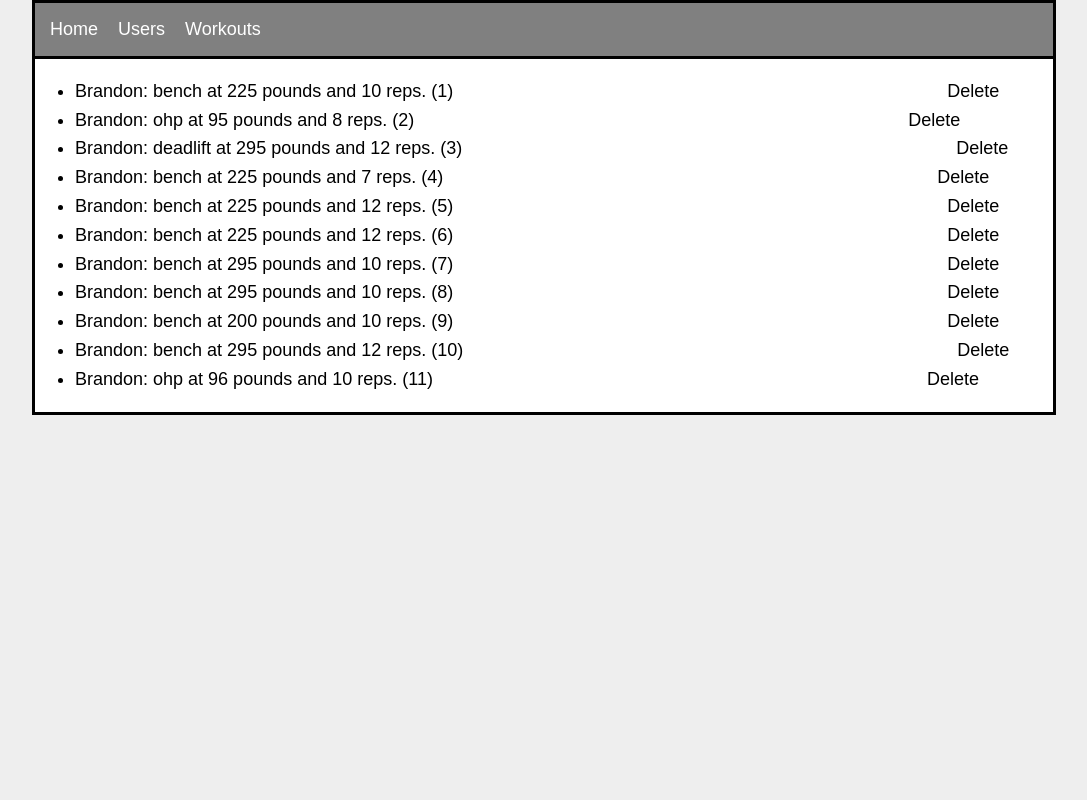
After one commit to Roaster/Workout-Logger, a Flask app: page /workouts in a window 1280 px wide. The commit adds this page. Shown: the whole page, without its empty margins (96-1183 px from the left). Run offline with Flask 2, Linux system fonts and the light colour scheme; data comes from the database, SQL or seed files in the repository; both versions use the stored data as it was after the commit.

Commit message:
Added delete feature

```diff
--- a/app.py
+++ b/app.py
@@ -1,9 +1,103 @@
 from flask import Flask
-from view import views
+from flask_sqlalchemy import SQLAlchemy
+from os import path
+from flask import Blueprint, render_template, request, redirect, url_for
 
-app = Flask(__name__)
-app.register_blueprint(views, url_prefix="/")
+db = SQLAlchemy()
+DB_NAME = "database.db"
+
+def create_app():
+    app1 = Flask(__name__)
+    app1.register_blueprint(views, url_prefix="/")
+    app1.config['SQLALCHEMY_DATABASE_URI'] = f'sqlite:///{DB_NAME}'
+    db.init_app(app1)
+
+    with app1.app_context():
+        db.create_all()
+    return app1
+
+from flask_login import UserMixin
+views = Blueprint(__name__, "views")
 
 
+class Workout(db.Model):
+    id = db.Column(db.Integer, primary_key=True)
+    workout =db.Column(db.String(10))
+    weight = db.Column(db.Integer)
+    reps = db.Column(db.Integer)
+    username = db.Column(db.String(15), db.ForeignKey('user.username'))
+
+class User(db.Model):
+    username = db.Column(db.String(15), primary_key=True)
+
+
+
+@views.route("/", methods=['GET', 'POST'])
+def home():
+    if request.method == "POST":
+        workout = str(request.form['workout'])
+        weight = str(request.form['weight'])
+        reps = str(request.form['reps'])
+        newWorkout = Workout(workout=workout, weight=weight, reps=reps, username="Brandon")
+        db.session.add(newWorkout)
+        db.session.commit()
+
+        message = "You did " + workout + " at " + weight + " pounds for " + reps + " reps"
+        return redirect(url_for('__main__.workouts'))
+        # render_template("index.html", message=message)
+    else:
+        return render_template("index.html", message = 'None')
+
+
+@views.route("/create/<username>", methods=['GET', 'POST'])
+def create(username):
+    new_user = User(username=username)
+    db.session.add(new_user)
+    db.session.commit()
+
+    return username + " Account Created"
+
+#Shows all the users in the User table
+@views.route("/users", methods= ['GET', 'POST'])
+def users():
+    users = User.query.all()
+    usersString = ""
+    for user in users:
+        usersString += (user.username + "<br/>")
+    print(users)
+    return render_template("users.html", users= users)
+
+#Deletes all the users in the User table
+@views.route("/delete")
+def delete():
+    usersDeleted = User.query.delete()
+    db.session.commit()
+
+    return str(usersDeleted) + " were deleted from the database."
+
+@views.route("/delete/<id>", methods=["GET"])
+def deleteId(id):
+    workout = Workout.query.get(id)
+    db.session.delete(workout)
+    db.session.commit()
+
+    return redirect('/workouts')
+
+#Shows all the workouts in the Workout table
+@views.route("/workouts")
+def workouts():
+    foundWorkouts = Workout.query.all()
+    workouts = ""
+
+    for workout  in foundWorkouts:
+        newWorkout = str(workout.weight) + " " + workout.workout + " " + str(workout.reps) +  workout.username +"<br/>"
+        workouts += newWorkout
+    return render_template("workouts.html", workouts = foundWorkouts)
+
+@views.route("/info")
+def info():
+    return "Welcome to the info page. This application was built to practice web development."
+
 if __name__=='__main__':
-    app.run(debug=True)
+    app1 = create_app()
+    app1.run(debug=True)
--- /dev/null
+++ b/models.py
@@ -0,0 +1 @@
+from app import db
--- /dev/null
+++ b/static/styles/main.css
@@ -0,0 +1,79 @@
+
+body{
+    color: #000;
+    background-color: #eee;
+    font-size: 18px;
+    line-height: 1.6em;
+    font-family: Arial, Helvetica, sans-serif;
+}
+
+#deleteLink{
+    color: #000;
+    margin-left: 50%;
+
+}
+
+#headerDiv{
+    width: 80%;
+    margin:0 auto;
+    background-color: white;
+    border: 3px black solid;
+    box-sizing: border-box;
+}
+#form{
+    display: block;
+}
+
+#innerText{
+    width:70%;
+    margin:0 auto;
+}
+
+#innerText h1{
+    padding-top: 25px;
+    margin-bottom:25px;
+    text-align: center;
+}
+
+#NavUl{
+    list-style-type: none;
+    margin:0 auto;
+    padding: 12px 0;
+    background-color: grey;
+    width: 80%;
+    border: 3px black solid;
+    box-sizing: border-box;
+    border-bottom: none;
+}
+
+#NavUl li{
+    display: inline;
+    padding-left: 15px;
+
+}
+
+a {
+    color: white;
+    text-decoration: none;
+}
+
+a:hover{
+    text-decoration: underline;
+}
+
+h1{
+    margin:0;
+}
+
+#NavBar {
+    width:100%;
+}
+
+html {
+    height: 100%;
+}
+
+body{
+    margin:0;
+    height: 100%;
+}
--- /dev/null
+++ b/templates/workouts.html
@@ -0,0 +1,31 @@
+<!DOCTYPE html>
+<html lang="en">
+<head>
+    <meta charset="UTF-8">
+    <meta http-equiv="X-UA-Compatible" content="IE=edge">
+    <meta name="viewport" content="width=device-width, initial-scale=1.0">
+    <title>Workouts</title>
+    <link rel= "stylesheet" type= "text/css" href= "{{ url_for('static',filename='styles/main.css') }}">
+</head>
+<body>
+    <div id="NavBar">
+        <ul id="NavUl">
+            <li><a href="/">Home</a></li>
+            <li><a href="/users">Users</a></li>
+            <li><a href="/workouts">Workouts</a></li>
+        </ul>
+
+    </div>
+    <div id="headerDiv">
+    <ul>
+        {% for workout in workouts %}
+        <li>{{workout.username}}: {{workout.workout}} at {{workout.weight}} pounds and {{workout.reps}} reps. ({{workout.id}})
+        <a id="deleteLink" href="delete/{{workout.id}}">Delete</a>
+        </li>
+        {% endfor %}
+
+    </ul>
+
+    </div>
+</body>
+</html>
```
Also changed, not shown: templates/index.html (+15 -12 lines), templates/users.html (added, +27 -0 lines), view.py (+14 -0 lines), instance/database.db (added), static/css/main.css (deleted).
